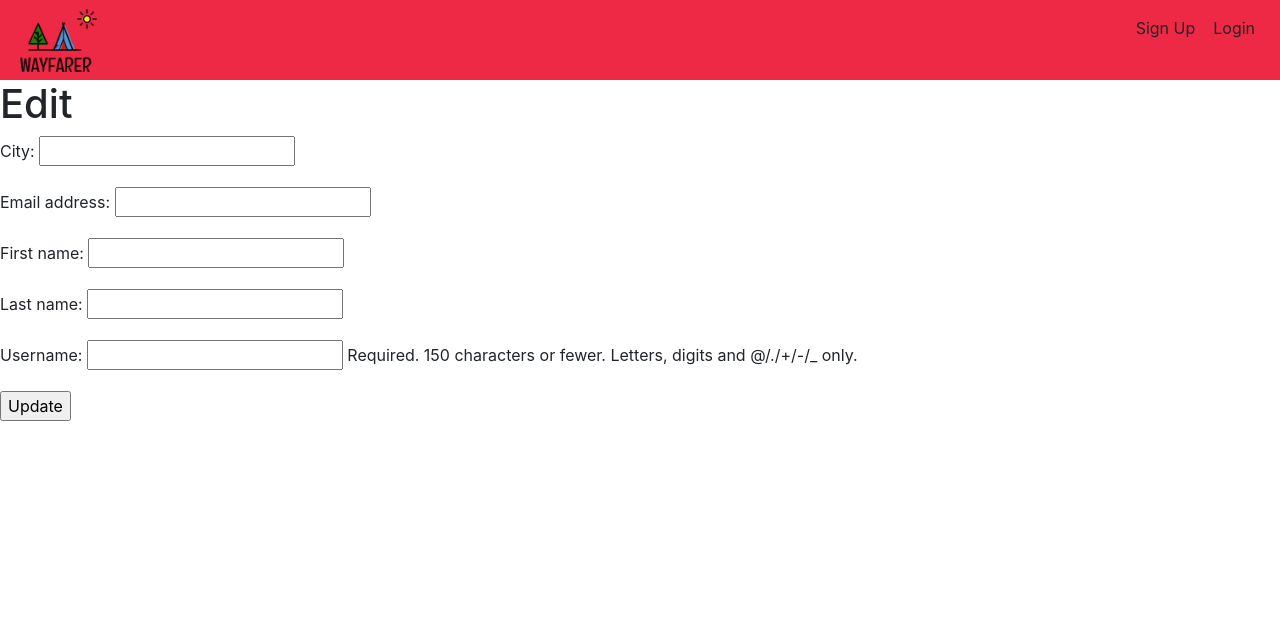
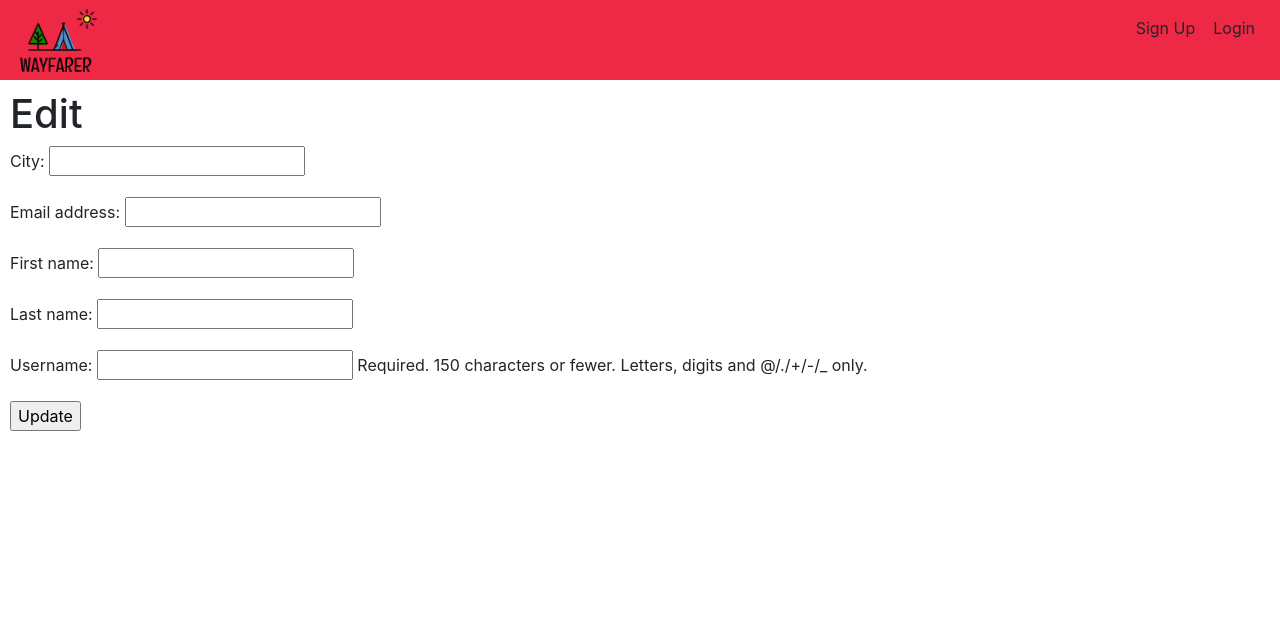
Before and after one commit to lordparvis/wayfarer-project, a Django app: template main_app/templates/profile/edit.html in a window 1280 px wide. Shown: the top 630 px of the page. Run offline with Django 3.2, Linux system fonts and the light colour scheme; the template is opened without the code that fills it: values that come from a table or form of the project are taken from there, others are empty; some libraries are stand-ins or nearby versions.

Commit message:
very small styling changes to edit profile page

```diff
--- a/main_app/templates/profile/edit.html
+++ b/main_app/templates/profile/edit.html
@@ -1,7 +1,8 @@
 {% extends 'base.html' %}
 
 {% block content %}
-
+<section class="post-edit-section">
+    <div id="post-edit-div">
         <h1>Edit {{user.username}}</h1>
         <form action="{% url 'edit' profile.id %}" method="POST">
             {% csrf_token %}
@@ -10,7 +11,8 @@
 
             {{user_form.as_p}}
             <input type="submit" value="Update">
-
+        </div>
+    </section>
 </form>
 
 
```
Lines whose indentation alone changed are shown as unchanged.
